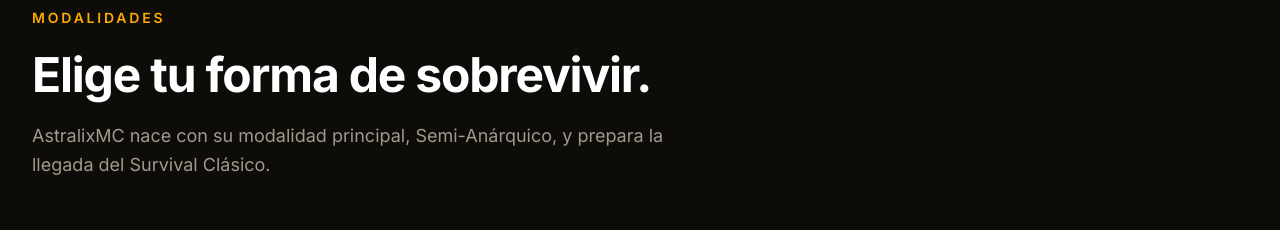
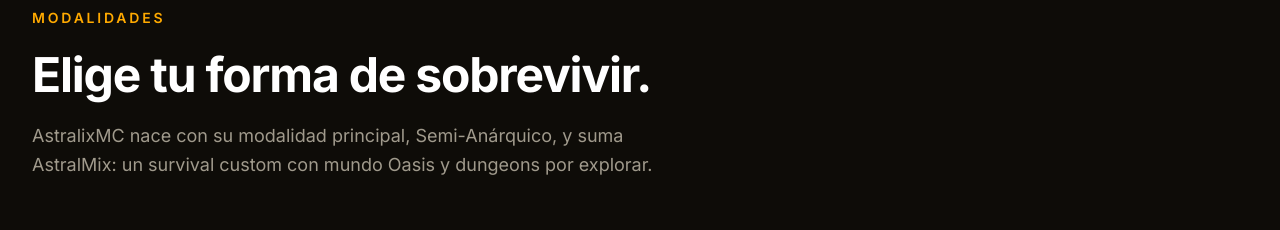
Before and after one commit to yutre2001-a11y/astralix, a Next.js app: page / in a window 1280 px wide. Shown: the part 2700-2930 px from the top of the page. Built offline with nearby package versions, Linux system fonts and the light colour scheme; no server answers.

Commit message:
Subtitulo de modalidades menciona AstralMix en vez de Survival Clasico

```diff
--- a/src/components/Modalidades.tsx
+++ b/src/components/Modalidades.tsx
@@ -59,7 +59,7 @@
         <SectionHeading
           label="Modalidades"
           title="Elige tu forma de sobrevivir."
-          subtitle="AstralixMC nace con su modalidad principal, Semi-Anárquico, y prepara la llegada del Survival Clásico."
+          subtitle="AstralixMC nace con su modalidad principal, Semi-Anárquico, y suma AstralMix: un survival custom con mundo Oasis y dungeons por explorar."
         />
 
         <div className="mt-16 grid grid-cols-1 sm:grid-cols-2 lg:grid-cols-3 gap-4 lg:gap-6 auto-rows-[minmax(180px,auto)]">
```
